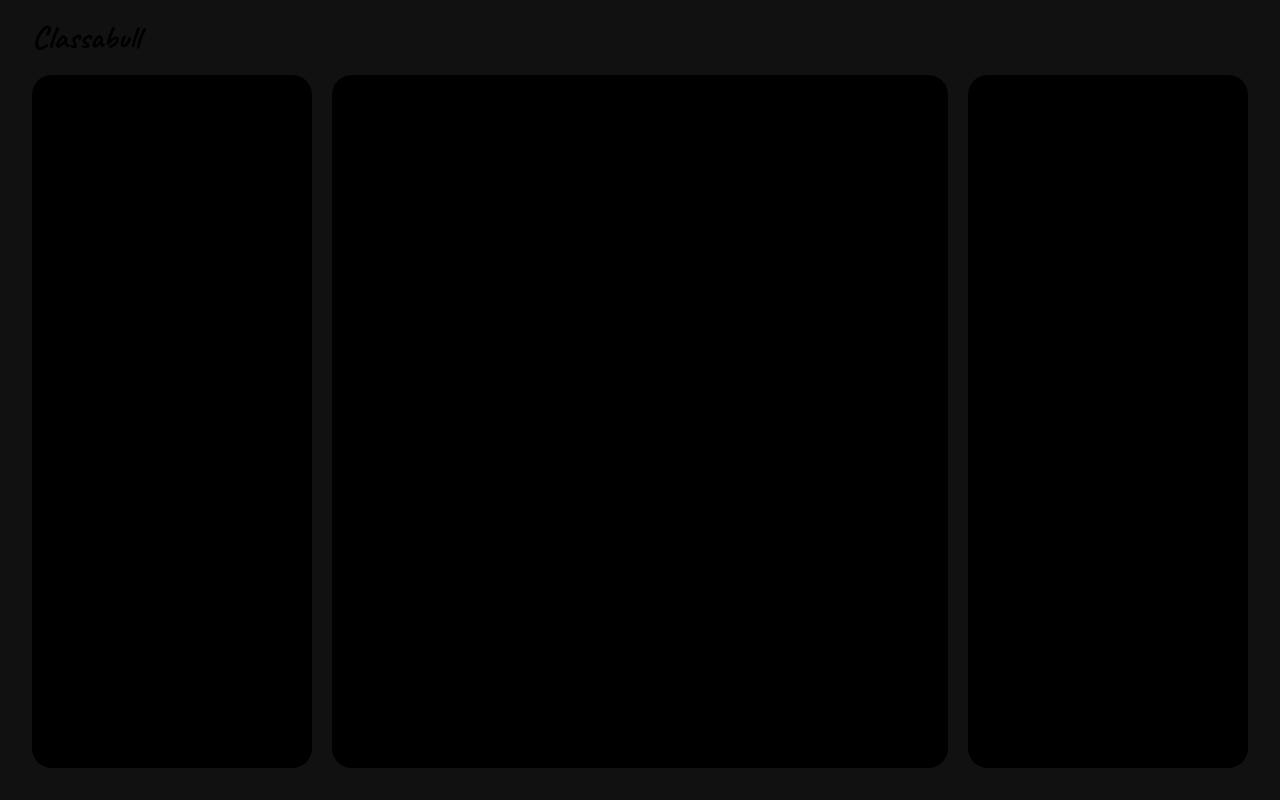
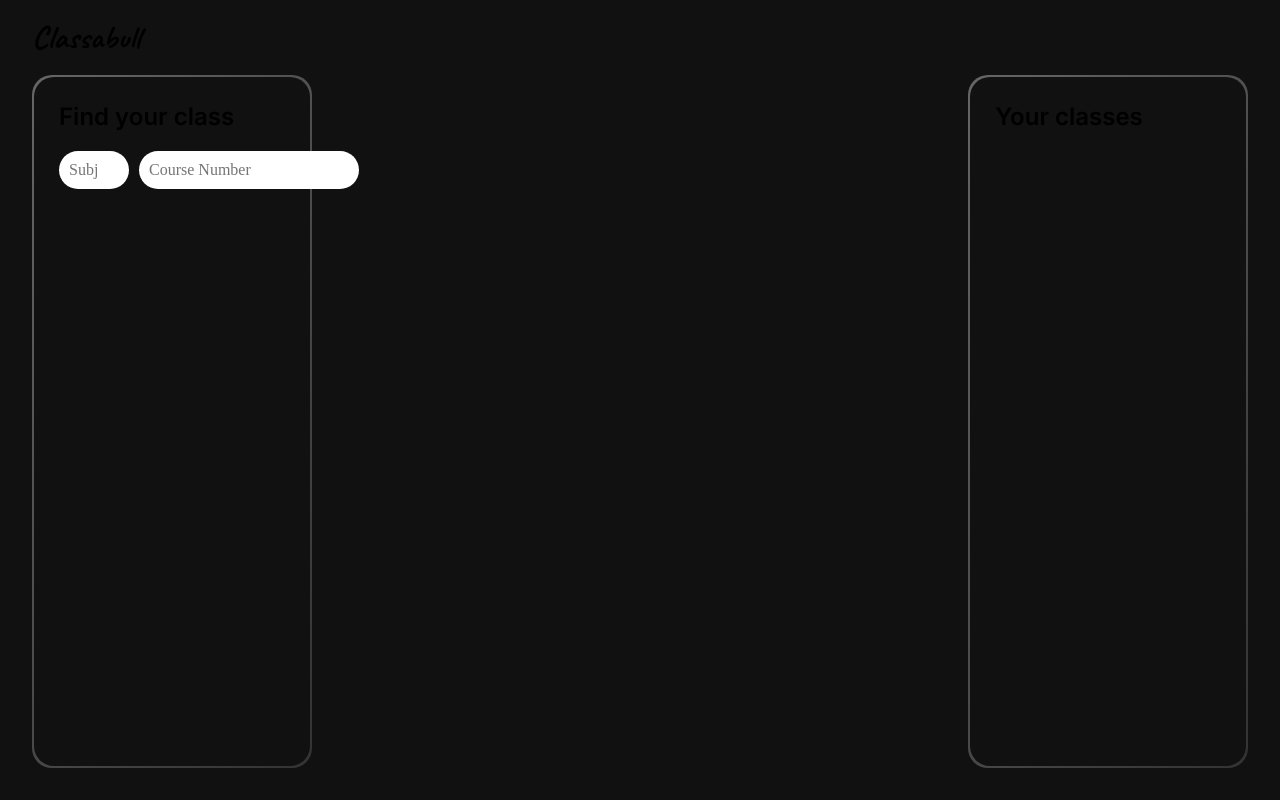
Before and after one commit to fudgeu/classabull, a Next.js app: page / in a window 1280 px wide. Built offline with nearby package versions, Linux system fonts and the light colour scheme.

Commit message:
Start work on Search Card

```diff
--- /dev/null
+++ b/app/components/Cards/List.jsx
@@ -0,0 +1,12 @@
+import styles from "./styles.module.css"
+import TextLG from "../Text/TextLG"
+
+export default function List() {
+  return (
+    <div className={styles.CardBackground}>
+      <div className={styles.SearchCard}>
+        <TextLG>Your classes</TextLG>
+      </div>
+    </div>
+  )
+}
--- /dev/null
+++ b/app/components/Cards/Search.jsx
@@ -0,0 +1,16 @@
+import styles from "./styles.module.css"
+import TextLG from "../Text/TextLG"
+
+export default function Search() {
+  return (
+    <div className={styles.CardBackground}>
+      <div className={styles.SearchCard}>
+        <TextLG>Find your class</TextLG>
+        <div className={styles.SearchTextboxContainer}>
+          <input type="text" className={styles.ClassSubjTextbox} placeholder="Subj"></input>
+          <input type="text" className={styles.ClassNumberTextbox} placeholder="Course Number"></input>
+        </div>
+      </div>
+    </div>
+  )
+}
--- /dev/null
+++ b/app/components/Cards/styles.module.css
@@ -0,0 +1,49 @@
+.CardBackground {
+  display: flex;
+  width: 23%;
+  background: var(--card-background-gradient);
+  border-radius: 20px;
+  padding: 2px;
+}
+
+.SearchCard {
+  display: flex;
+  flex-direction: column;
+  gap: 20px;
+  border-radius: 20px;
+  width: 100%;
+  background-color: #111111;
+  padding: 25px;
+}
+
+.SearchTextboxContainer {
+  display: flex;
+  flex-direction: row;
+  gap: 10px;
+}
+
+.ClassSubjTextbox {
+  all: unset;
+  width: 50px;
+  background-color: white;
+  border-radius: 50px;
+  padding: 10px;
+  color: black;
+}
+
+.ClassNumberTextbox {
+  all: unset;
+  display: flex;
+  padding: 10px;
+  flex-grow: 1;
+  background-color: white;
+  border-radius: 50px;
+  color: black;
+}
+
+.ListCard {
+  display: flex;
+  background-color: #111111;
+  border-radius: 20px;
+  width: 100%;
+}
--- /dev/null
+++ b/app/components/Text/TextLG.jsx
@@ -0,0 +1,10 @@
+import styles from "./styles.module.css"
+import {Inter} from 'next/font/google'
+
+const inter = Inter({ subsets: ['latin'] })
+
+export default function TextLG({ children }) {
+    return (
+        <p className={`${styles.TextLG} ${inter.className}`} >{children}</p>
+    )
+}
--- /dev/null
+++ b/app/components/Text/styles.module.css
@@ -0,0 +1,4 @@
+.TextLG {
+    font-size: 24px;
+    font-weight: 600;
+}
--- a/app/globals.css
+++ b/app/globals.css
@@ -38,6 +38,8 @@
   --callout-border-rgb: 172, 175, 176;
   --card-rgb: 180, 185, 188;
   --card-border-rgb: 131, 134, 135;
+
+  --card-background-gradient: linear-gradient(120deg, #666666, #333333);
 }
 
 @media (prefers-color-scheme: dark) {
--- a/app/page.js
+++ b/app/page.js
@@ -1,19 +1,26 @@
 import Image from 'next/image'
 import { Caveat, Comfortaa, Inconsolata, Inter, Varela_Round } from 'next/font/google'
 import styles from './page.module.css'
+import Search from './components/Cards/Search'
+import List from './components/Cards/List'
 
 const inter = Inter({ subsets: ['latin'] })
 const caveat = Caveat({ subsets: ['latin'] })
+
 export default function Home() {
   return (
-    <main className={styles.main}>
-      <div className={styles.navbar}>
+    <main className={styles.Main}>
+      <div className={styles.Navbar}>
         <h1 className={caveat.className}>Classabull</h1>
       </div>
-      <div className={styles.content}>
-        <div className={styles.search} />
-        <div className={styles.schedule}></div>
-        <div className={styles.list}></div>
+      <div className={styles.Content}>
+
+        <Search />
+
+        <div className={styles.Schedule}></div>
+
+        <List />
+
       </div>
     </main>
   )
--- a/app/page.module.css
+++ b/app/page.module.css
@@ -1,18 +1,18 @@
-.main {
+.Main {
   display: flex;
   flex-direction: column;
   background-color: #111111;
   min-height: 100vh;
 }
 
-.navbar {
+.Navbar {
   display: flex;
   height: 75px;
   align-items: center;
   padding-left: 2rem
 }
 
-.content {
+.Content {
   display: flex;
   flex-grow: 1;
   flex-direction: row;
@@ -21,23 +21,16 @@
   gap: 20px;
 }
 
-.search {
+.Schedule {
   display: flex;
-  background-color: black;
-  width: 23%;
-  border-radius: 20px;
-}
-
-.schedule {
-  display: flex;
-  background-color: black;
   flex-grow: 1;
   border-radius: 20px;
 }
 
-.list {
+.ListCard {
   display: flex;
-  background-color: black;
-  width: 23%;
+  flex-direction: column;
+  background-color: #111111;
   border-radius: 20px;
+  width: 100%;
 }
```
